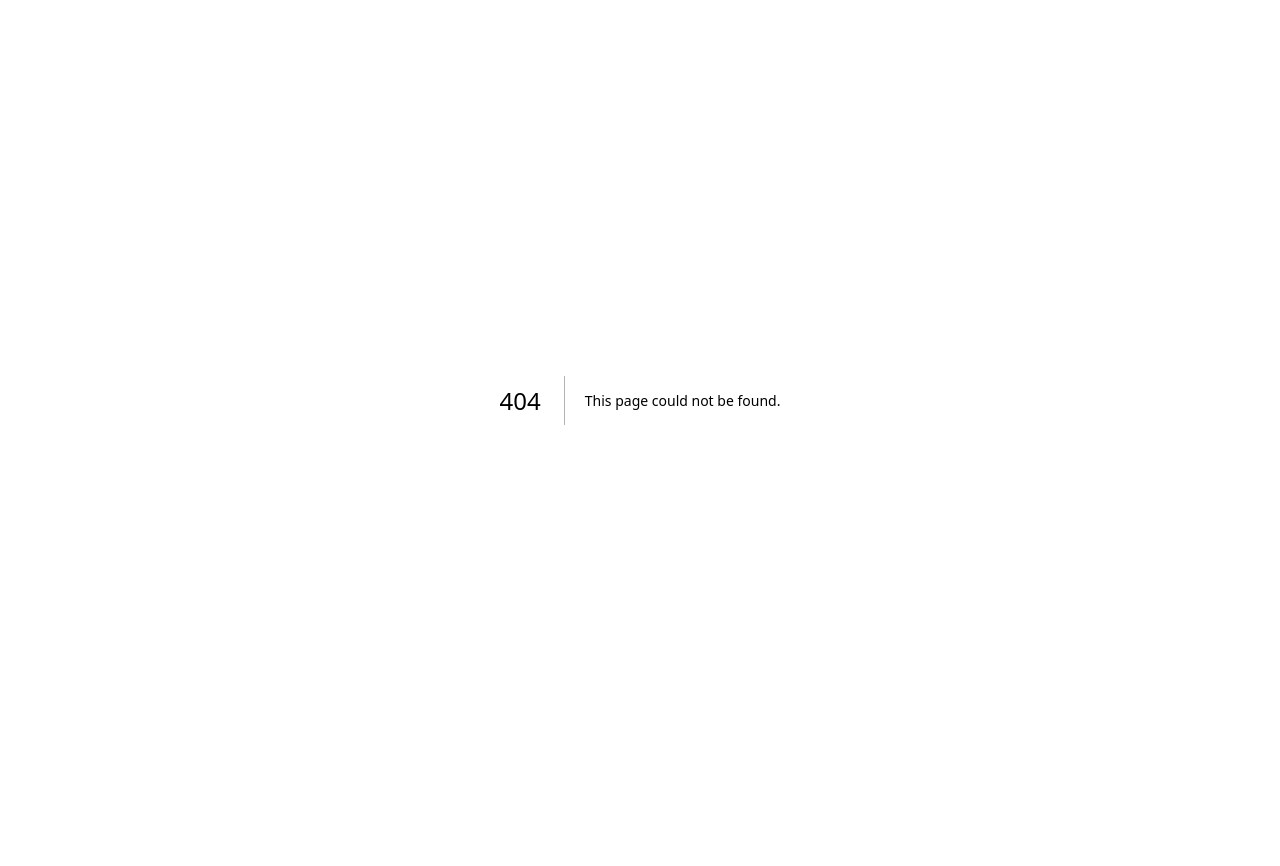
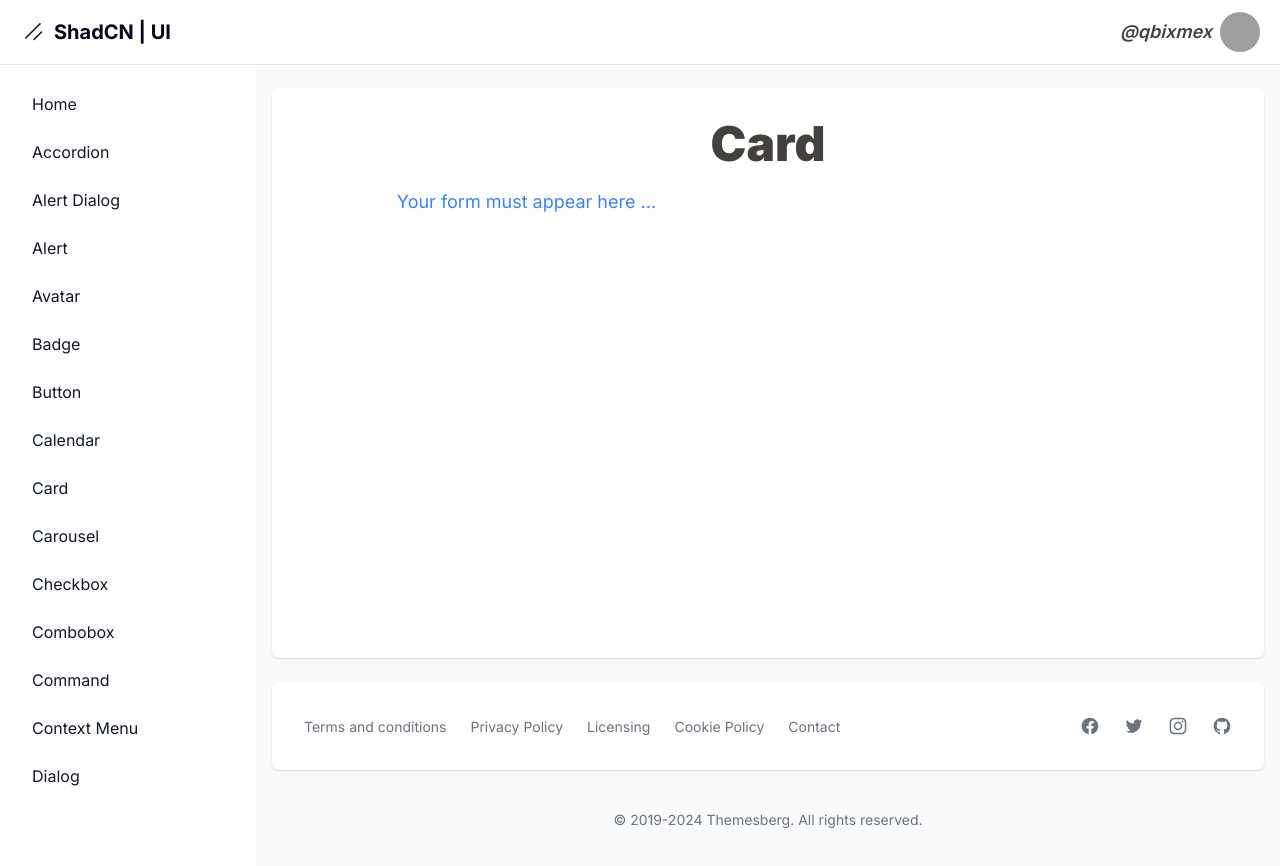
Before and after one commit to qbixmex/shadcn, a Next.js app: page /dashboard/form in a window 1280 px wide. Before the commit this address had no page. Shown: the top 866 px of the page. Before the commit the page ends 800 px from the top, so only its background shows below. Built offline with nearby package versions, Linux system fonts and the light colour scheme; grey boxes are pictures that could not be loaded.

Commit message:
navigation-refactoring

```diff
--- a/package.json
+++ b/package.json
@@ -1,6 +1,6 @@
 {
   "name": "shadcd-dashboard",
-  "version": "0.27.9",
+  "version": "0.27.10",
   "private": true,
   "scripts": {
     "dev": "next dev",
--- /dev/null
+++ b/src/app/dashboard/form/page.tsx
@@ -0,0 +1,5 @@
+import { FormComponent } from "@/modules";
+
+const FormPage = () => <FormComponent />;
+
+export default FormPage;
--- a/src/app/dashboard/layout.tsx
+++ b/src/app/dashboard/layout.tsx
@@ -1,97 +1,18 @@
 // Reference:
 // https://tailwindcomponents.com/component/tailwind-css-admin-dashboard-layout
 
-import Link from "next/link";
-import { AvatarComponent, CloseButton, FacebookIcon, GithubIcon, InstagramIcon, LogoIcon, MenuButton, TwitterIcon } from "@/modules";
-
-const links = [
-  { name: "home", href: "home" },
-  { name: "accordion", href: "accordion" },
-  { name: "alert dialog", href: "alert-dialog" },
-  { name: "alert", href: "alert" },
-  { name: "avatar", href: "avatar" },
-  { name: "badge", href: "badge" },
-  { name: "button", href: "button" },
-  { name: "calendar", href: "calendar" },
-  { name: "card", href: "card" },
-  { name: "carousel", href: "carousel" },
-  { name: "checkbox", href: "checkbox" },
-  { name: "combobox", href: "combobox" },
-  { name: "command", href: "command" },
-  { name: "context menu", href: "context-menu" },
-  { name: "dialog", href: "dialog" },
-  { name: "input otp", href: "input-otp" },
-  { name: "menu bar", href: "menu-bar" },
-  { name: "progress", href: "progress" },
-  { name: "sheet", href: "sheet" },
-  { name: "skeleton", href: "skeleton" },
-  { name: "slider", href: "slider" },
-  { name: "sonner", href: "sonner" },
-  { name: "data table", href: "data-table" },
-  { name: "tabs", href: "tabs" },
-  { name: "toast", href: "toast" },
-];
+import { FacebookIcon, GithubIcon, InstagramIcon, TwitterIcon } from "@/modules";
+import { AsideNavigation, Navigation } from "@/components/layout/navigation";
+import { links } from "@/components/layout/links";
 
 type Props = { children: React.ReactNode };
 
 const DashboardLayout: React.FC<Props> = ({ children }) => {
   return (
     <>
-      <nav className="bg-white border-b border-gray-200 fixed z-30 w-full">
-        <div className="px-3 py-3 lg:px-5 lg:pl-3">
-          <div className="flex items-center justify-between">
-            <div className="flex items-center justify-start">
-              <button
-                id="toggleSidebarMobile"
-                aria-expanded="true"
-                aria-controls="sidebar"
-                className="lg:hidden mr-2 text-gray-600 hover:text-gray-900 cursor-pointer p-2 hover:bg-gray-100 focus:bg-gray-100 focus:ring-2 focus:ring-gray-100 rounded"
-              >
-                {/* TODO: Implement State */}
-                { true ? <MenuButton /> : <CloseButton /> }
-              </button>
-              <a
-                href="#"
-                className="text-xl font-bold flex items-center lg:ml-2.5"
-              >
-                <LogoIcon />
-                <span className="self-center whitespace-nowrap ml-2">
-                  {" "}
-                  ShadCN | UI
-                </span>
-              </a>
-            </div>
-            <div className="flex items-center">
-              <AvatarComponent />
-            </div>
-          </div>
-        </div>
-      </nav>
+      <Navigation />
       <div className="flex overflow-hidden bg-white pt-16">
-        <aside
-          id="sidebar"
-          className="fixed hidden z-20 h-full top-0 left-0 pt-16 lg:flex flex-shrink-0 flex-col w-64 transition-width duration-75"
-          aria-label="Sidebar"
-        >
-          <div className="relative flex-1 flex flex-col min-h-0 borderR border-gray-200 bg-white pt-0">
-            <div className="flex-1 flex flex-col pt-5 pb-4 overflow-y-auto">
-              <div className="flex-1 px-3 bg-white divide-y space-y-1">
-                <ul className="space-y-2 pb-2">
-                  {links.map((link) => (
-                    <li key={link.href}>
-                      <Link
-                        href={link.href}
-                        className="text-base capitalize text-gray-900 font-normal rounded-lg flex items-center p-2 hover:bg-gray-100 group"
-                      >
-                        <span className="ml-3">{link.name}</span>
-                      </Link>
-                    </li>
-                  ))}
-                </ul>
-              </div>
-            </div>
-          </div>
-        </aside>
+        <AsideNavigation links={links} />
         <div
           className="bg-gray-900 opacity-50 hidden fixed inset-0 z-10"
           id="sidebarBackdrop"
--- /dev/null
+++ b/src/components/layout/links.ts
@@ -0,0 +1,33 @@
+export type LinkItem = {
+  name: string;
+  href: string;
+}[];
+
+export const links: LinkItem = [
+  { name: "home", href: "home" },
+  { name: "accordion", href: "accordion" },
+  { name: "alert dialog", href: "alert-dialog" },
+  { name: "alert", href: "alert" },
+  { name: "avatar", href: "avatar" },
+  { name: "badge", href: "badge" },
+  { name: "button", href: "button" },
+  { name: "calendar", href: "calendar" },
+  { name: "card", href: "card" },
+  { name: "carousel", href: "carousel" },
+  { name: "checkbox", href: "checkbox" },
+  { name: "combobox", href: "combobox" },
+  { name: "command", href: "command" },
+  { name: "context menu", href: "context-menu" },
+  { name: "dialog", href: "dialog" },
+  { name: "form", href: "form" },
+  { name: "input otp", href: "input-otp" },
+  { name: "menu bar", href: "menu-bar" },
+  { name: "progress", href: "progress" },
+  { name: "sheet", href: "sheet" },
+  { name: "skeleton", href: "skeleton" },
+  { name: "slider", href: "slider" },
+  { name: "sonner", href: "sonner" },
+  { name: "data table", href: "data-table" },
+  { name: "tabs", href: "tabs" },
+  { name: "toast", href: "toast" },
+];
--- /dev/null
+++ b/src/components/layout/navigation.tsx
@@ -0,0 +1,68 @@
+import { AvatarComponent, CloseButton, LogoIcon, MenuButton } from "@/modules";
+import Link from "next/link";
+import { LinkItem } from "./links";
+import { FC } from "react";
+
+export const Navigation = () => {
+  return (
+    <nav className="bg-white border-b border-gray-200 fixed z-30 w-full">
+      <div className="px-3 py-3 lg:px-5 lg:pl-3">
+        <div className="flex items-center justify-between">
+          <div className="flex items-center justify-start">
+            <button
+              id="toggleSidebarMobile"
+              aria-expanded="true"
+              aria-controls="sidebar"
+              className="lg:hidden mr-2 text-gray-600 hover:text-gray-900 cursor-pointer p-2 hover:bg-gray-100 focus:bg-gray-100 focus:ring-2 focus:ring-gray-100 rounded"
+            >
+              {/* TODO: Implement State */}
+              {true ? <MenuButton /> : <CloseButton />}
+            </button>
+            <a
+              href="#"
+              className="text-xl font-bold flex items-center lg:ml-2.5"
+            >
+              <LogoIcon />
+              <span className="self-center whitespace-nowrap ml-2">
+                {" "}
+                ShadCN | UI
+              </span>
+            </a>
+          </div>
+          <div className="flex items-center">
+            <AvatarComponent />
+          </div>
+        </div>
+      </div>
+    </nav>
+  );
+};
+
+export const AsideNavigation: FC<{links: LinkItem}> = ({ links }) => {
+  return (
+    <aside
+      id="sidebar"
+      className="fixed hidden z-20 h-full top-0 left-0 pt-16 lg:flex flex-shrink-0 flex-col w-64 transition-width duration-75"
+      aria-label="Sidebar"
+    >
+      <div className="relative flex-1 flex flex-col min-h-0 borderR border-gray-200 bg-white pt-0">
+        <div className="flex-1 flex flex-col pt-5 pb-4 overflow-y-auto">
+          <div className="flex-1 px-3 bg-white divide-y space-y-1">
+            <ul className="space-y-2 pb-2">
+              {links.map((link) => (
+                <li key={link.href}>
+                  <Link
+                    href={link.href}
+                    className="text-base capitalize text-gray-900 font-normal rounded-lg flex items-center p-2 hover:bg-gray-100 group"
+                  >
+                    <span className="ml-3">{link.name}</span>
+                  </Link>
+                </li>
+              ))}
+            </ul>
+          </div>
+        </div>
+      </div>
+    </aside>
+  );
+};
--- /dev/null
+++ b/src/modules/form/form.component.tsx
@@ -0,0 +1,15 @@
+"use client";
+
+import { Title } from "../components";
+
+export const FormComponent = () => {
+  return (
+    <section>
+      <Title className="text-center">Card</Title>
+
+      <section className="w-[80%] mx-auto grid grid-cols-2 gap-8">
+        <p className="text-lg text-bold text-blue-500">Your form must appear here ...</p>
+      </section>
+    </section>
+  );
+};
--- /dev/null
+++ b/src/modules/form/index.ts
@@ -0,0 +1 @@
+export * from "./form.component";
--- a/src/modules/index.ts
+++ b/src/modules/index.ts
@@ -13,6 +13,7 @@ export * from "./command";
 export * from "./components";
 export * from "./context-menu";
 export * from "./dialog";
+export * from "./form";
 export * from "./home";
 export * from "./input-otp";
 export * from "./menu-bar";
```
